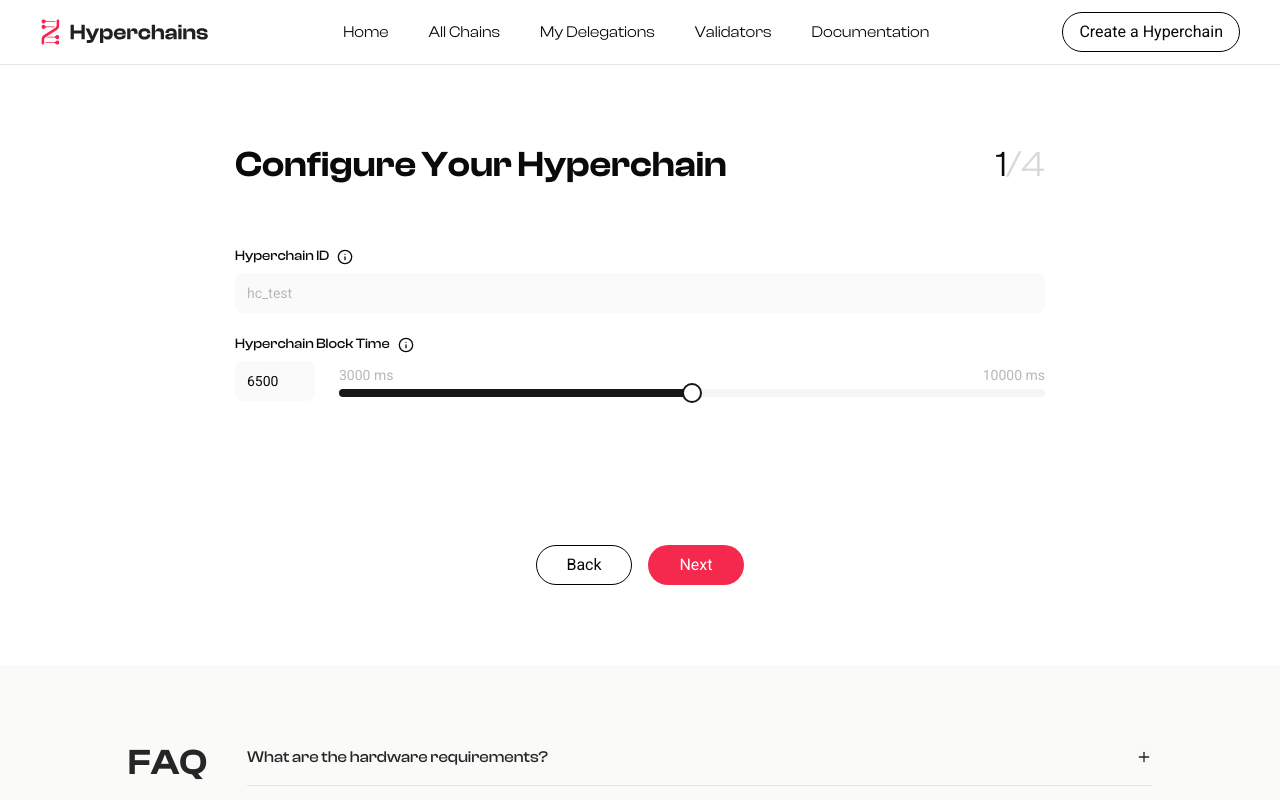
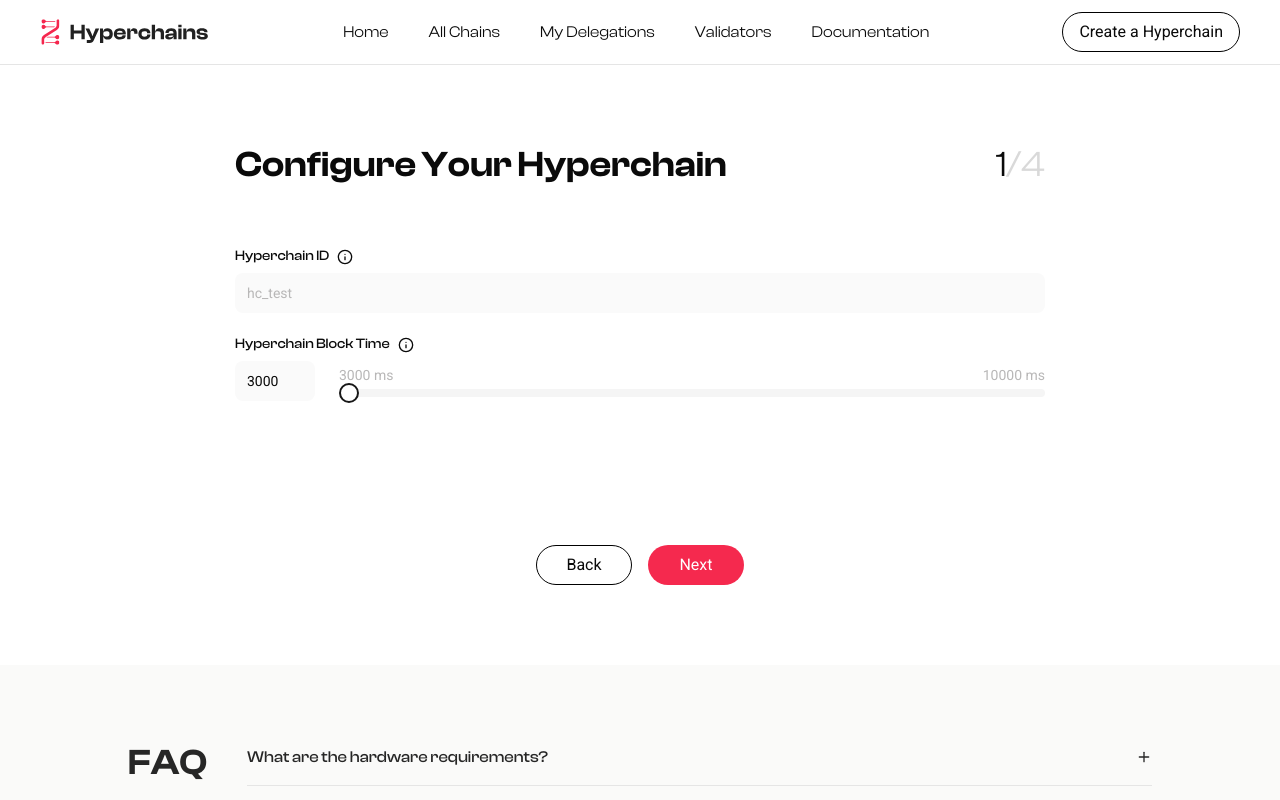
Before and after one commit to unit214/aeternity-hyperchains-initiator, a Next.js app: page /initiate/1 in a window 1280 px wide. Shown: the top 800 px of the page. Built offline with nearby package versions, Linux system fonts and the light colour scheme.

Commit message:
fix: change default value of childBlockTime

```diff
--- a/src/app/initiate/1/page.tsx
+++ b/src/app/initiate/1/page.tsx
@@ -23,7 +23,7 @@ const InitiatorForm: React.FC<{ initialData: Step1FormValues | null }> = ({ init
         resolver: zodResolver(step1FormSchema),
         defaultValues: {
             networkId: initialData?.networkId || '',
-            childBlockTime: initialData?.childBlockTime || 6500n
+            childBlockTime: initialData?.childBlockTime || 3000n
         },
         mode: 'onBlur'
     });
@@ -74,7 +74,7 @@ const InitiatorForm: React.FC<{ initialData: Step1FormValues | null }> = ({ init
                                             value={Number(value)}
                                             onChange={onChange}
                                             className='w-20'
-                                            placeholder='6500'
+                                            placeholder='3000'
                                         />
                                     </FormControl>
                                     <div className='flex w-full flex-col justify-center gap-1'>
```
